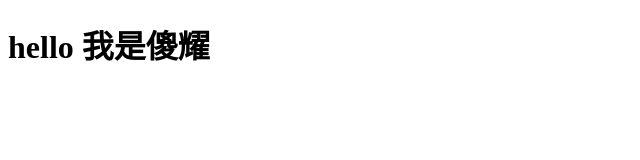
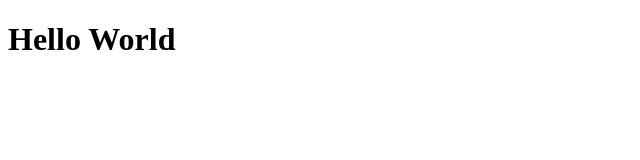
Before and after one commit to YasinChan/yasinchan.github.io, a plain HTML site: page index.html in a window 1280 px wide. Shown: the whole page, without its empty margins (0-640 px from the left). Drawn offline with Linux system fonts and the light colour scheme.

Commit message:
Update index.html

```diff
--- a/index.html
+++ b/index.html
@@ -5,6 +5,6 @@
 		<title></title>
 	</head>
 	<body>
-		<h1>hello 我是傻耀</h1>
+		<h1>Hello World</h1>
 	</body>
 </html>
```
